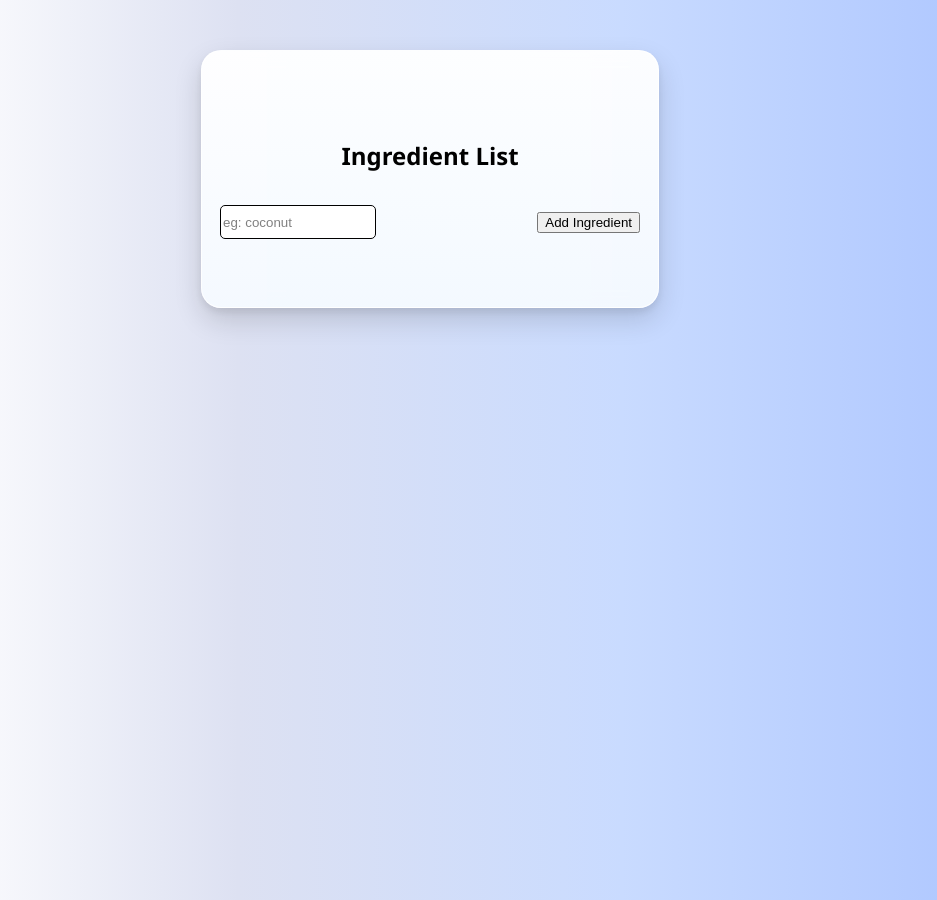
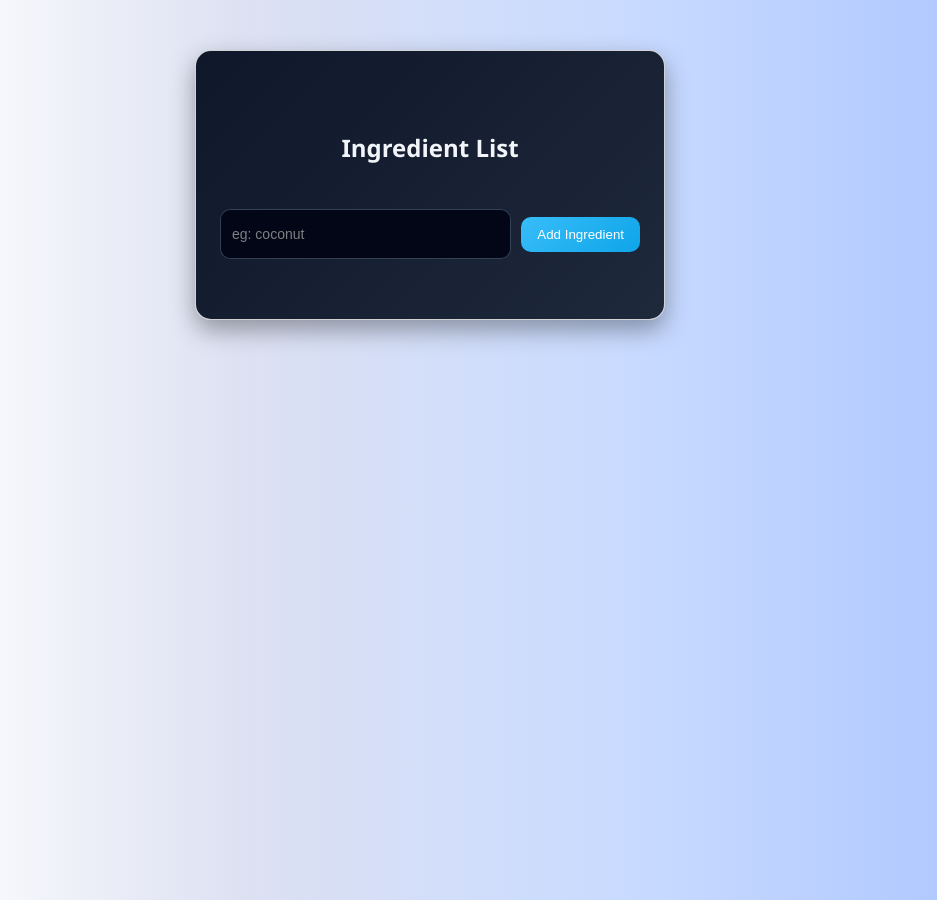
Before and after one commit to didier-bazayesu/ridux_learning, a React (Vite) app: page / in a window 1280 px wide. Shown: the whole page, without its empty margins (210-1147 px from the left). Built offline with nearby package versions, Linux system fonts and the light colour scheme.

Commit message:
style : adding css for each items well designed

```diff
--- a/src/index.css
+++ b/src/index.css
@@ -92,3 +92,173 @@ input::placeholder {
 input:active {
   background-color: orange;
 }
+/* Specific Class Selectors */
+.custom-input {
+  width: 150px;
+  height: 30px;
+  border-radius: 5px;
+  border: 1px solid black;
+  transition: border-color 200ms ease, box-shadow 200ms ease, transform 200ms ease;
+}
+
+.custom-input:focus {
+  outline: none;
+  border-color: #6a8bff;
+  box-shadow: 0 0 0 4px rgba(106, 139, 255, 0.2);
+  transform: scale(1.02);
+}
+
+.custom-input::placeholder {
+  color: gray;
+}
+
+.custom-input:active {
+  background-color: orange;
+}
+
+
+/* Card wrapper used in both components */
+.card-container {
+  width: 100%;
+  max-width: 420px;
+  margin: 30px auto;
+  padding: 24px;
+  border-radius: 16px;
+  background: linear-gradient(135deg, #0f172a, #1e293b);
+  box-shadow: 0 10px 25px rgba(0, 0, 0, 0.35);
+  color: #f1f5f9;
+  transition: all 0.25s ease;
+}
+
+.card-container:hover {
+  transform: translateY(-4px);
+}
+
+/* Flex row (input + button) */
+.handle-flex-row {
+  display: flex;
+  gap: 10px;
+  margin-top: 12px;
+}
+
+/* Input styling */
+.handle-flex-row input {
+  flex: 1;
+  padding: 10px 12px;
+  border-radius: 10px;
+  border: none;
+  outline: none;
+  background-color: #020617;
+  color: #e2e8f0;
+  font-size: 14px;
+  box-shadow: inset 0 0 0 1px #334155;
+  transition: 0.2s ease;
+}
+
+.handle-flex-row input:focus {
+  box-shadow: inset 0 0 0 2px #38bdf8;
+}
+
+/* Button */
+.add-button {
+  padding: 10px 16px;
+  border-radius: 10px;
+  border: none;
+  background: linear-gradient(135deg, #38bdf8, #0ea5e9);
+  color: #fff;
+  font-weight: 500;
+  cursor: pointer;
+  transition: 0.2s ease;
+}
+
+.add-button:hover {
+  transform: scale(1.05);
+  background: linear-gradient(135deg, #0ea5e9, #0284c7);
+}
+
+/* Ingredient list container */
+.ingredient-list {
+  margin-top: 20px;
+  padding: 0;
+  display: flex;
+  flex-direction: column;
+  gap: 10px;
+}
+
+/* Individual ingredient item */
+.ingredient-item {
+  list-style: none;
+  padding: 10px 14px;
+  border-radius: 10px;
+  background-color: #020617;
+  color: #e2e8f0;
+  box-shadow: inset 0 0 0 1px #334155;
+  transition: all 0.2s ease;
+}
+
+.ingredient-item:hover {
+  background-color: #334155;
+  transform: translateX(6px);
+}
+
+/* Optional: smooth appearance */
+.ingredient-item {
+  animation: fadeIn 0.3s ease;
+}
+
+/* Animation (class-based usage only) */
+@keyframes fadeIn {
+  from {
+    opacity: 0;
+    transform: translateY(6px);
+  }
+
+  to {
+    opacity: 1;
+    transform: translateY(0);
+  }
+}
+
+/* Wrapper for each item + delete */
+.ingredient-list-container div {
+  display: flex;
+  align-items: center;
+  justify-content: space-between;
+  gap: 10px;
+}
+
+/* Ingredient item */
+.ingredient-list-item {
+  flex: 1;
+  list-style: none;
+  padding: 10px 14px;
+
+  color: #e2e8f0;
+  box-shadow: inset 0 0 0 1px #192335;
+  transition: 0.2s ease;
+}
+
+/* Delete button (the "x") */
+.ingredient-list-container div p {
+  margin: 0;
+  width: 28px;
+  height: 28px;
+
+  color: white;
+  display: flex;
+  align-items: center;
+  justify-content: center;
+  cursor: pointer;
+  font-weight: bold;
+  transition: 0.2s ease;
+}
+
+/* Hover effect */
+.ingredient-list-container div p:hover {
+  transform: scale(1.1);
+}
+
+/* Click effect */
+.ingredient-list-container div p:active {
+  transform: scale(0.9);
+}
```
